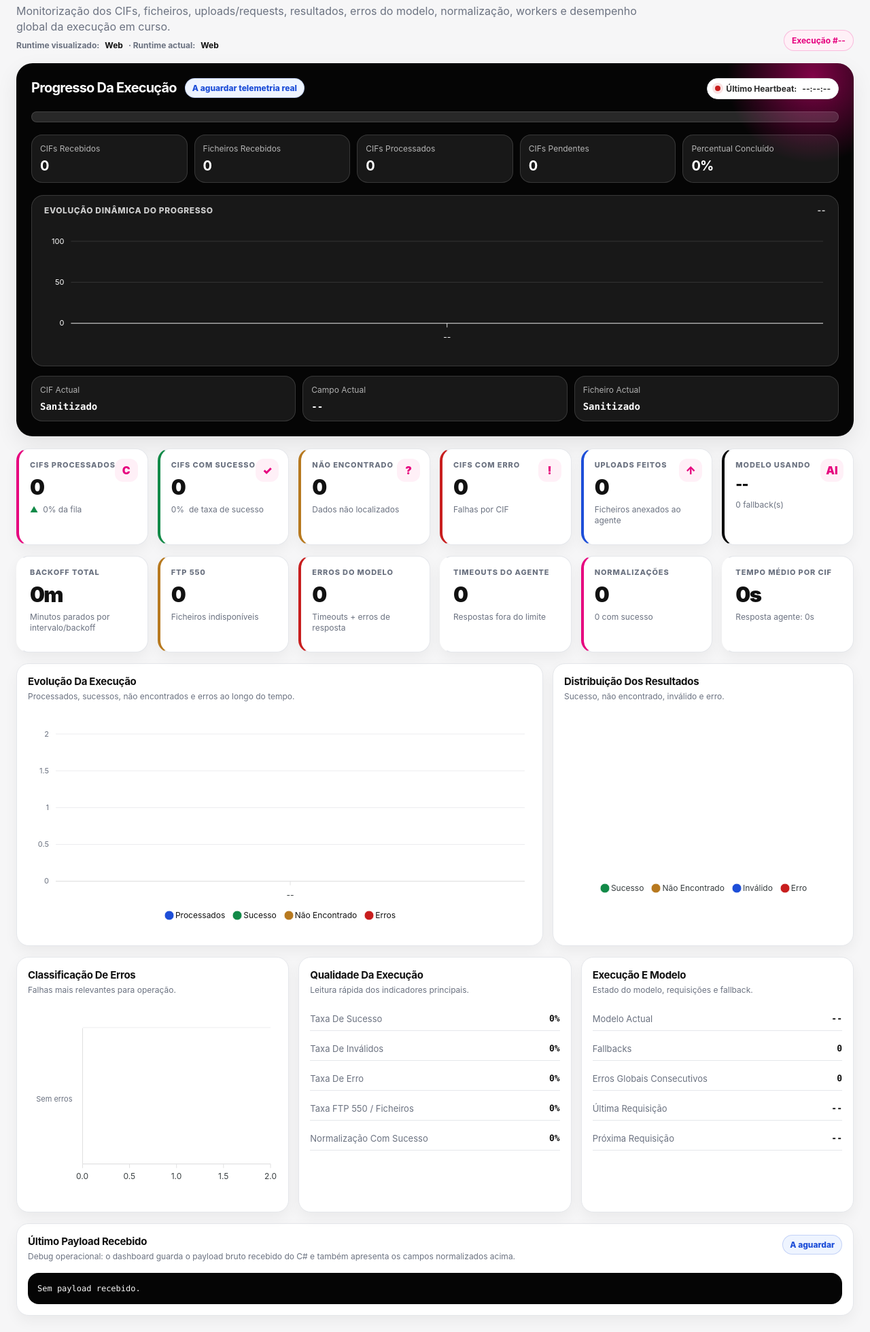
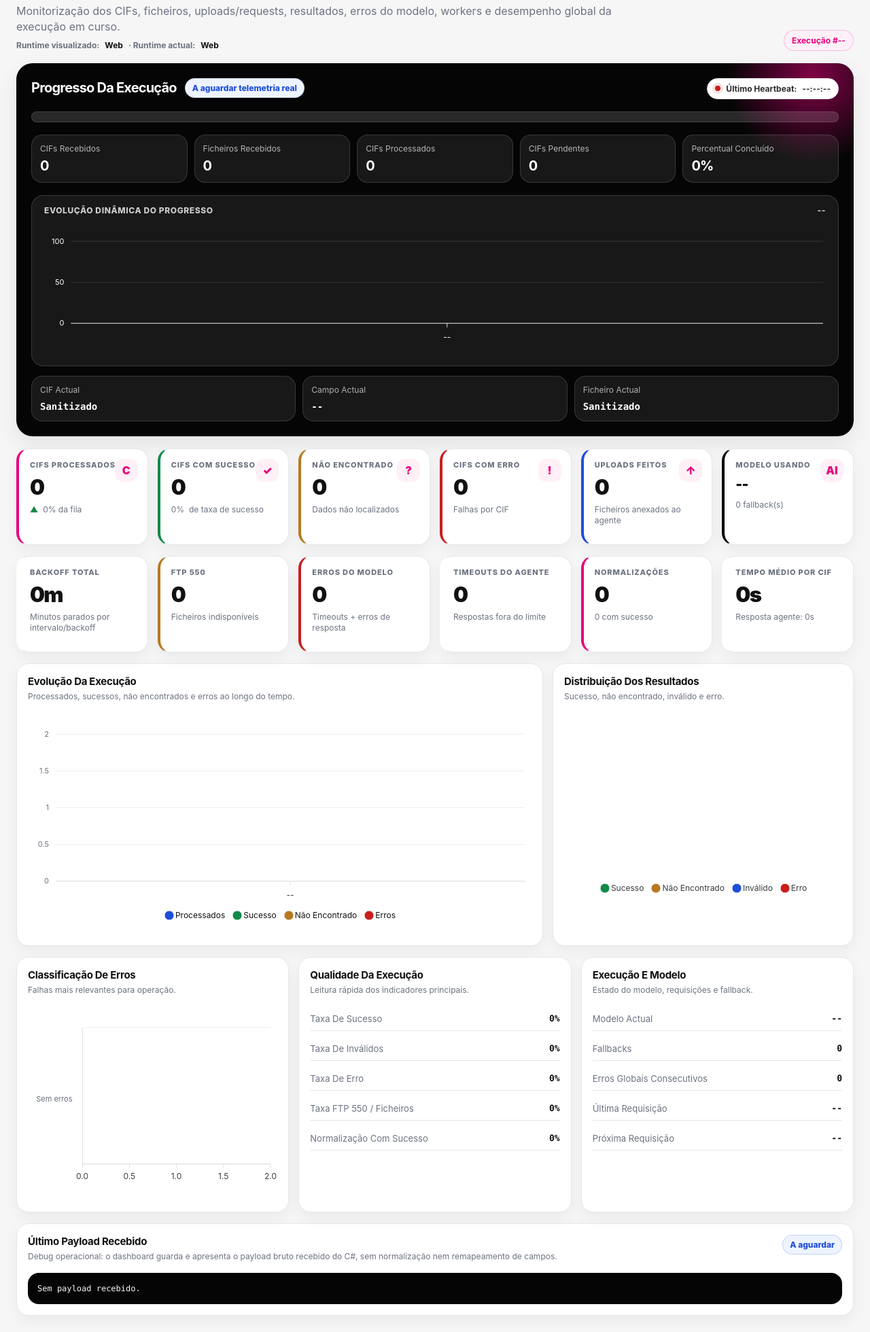
Before and after one commit to armeniohouane/external-telemetry-dashboard, a website: page public/index.html in a window 1280 px wide. Shown: the part 143-2103 px from the top of the page at 68% size. Drawn offline with nearby package versions, Linux system fonts and the light colour scheme; no server answers.

Commit message:
Revise text for exesdfsdfasdefsdcution overview and payload debug
Updated descriptions for clarity in the HTML content.

```diff
--- a/public/index.html
+++ b/public/index.html
@@ -44,7 +44,7 @@
         <div class="hero">
           <div>
             <h2>Visão Geral Da Execução</h2>
-            <p>Monitorização dos CIFs, ficheiros, uploads/requests, resultados, erros do modelo, normalização, workers e desempenho global da execução em curso.</p>
+            <p>Monitorização dos CIFs, ficheiros, uploads/requests, resultados, erros do modelo, workers e desempenho global da execução em curso.</p>
             <div class="runtime-note">Runtime visualizado: <strong id="runtimeViewLabel">Web</strong> · Runtime actual: <strong id="runtimeActualLabel">Web</strong></div>
           </div>
           <span class="pill pink"><span id="currentExecutionId">Execução --</span></span>
@@ -141,7 +141,7 @@
           <div class="card-header">
             <div>
               <h3 class="card-title">Último Payload Recebido</h3>
-              <p class="card-subtitle">Debug operacional: o dashboard guarda o payload bruto recebido do C# e também apresenta os campos normalizados acima.</p>
+              <p class="card-subtitle">Debug operacional: o dashboard guarda e apresenta o payload bruto recebido do C#, sem normalização nem remapeamento de campos.</p>
             </div>
             <span class="status info" id="rawPayloadStatus">A aguardar</span>
           </div>
```
